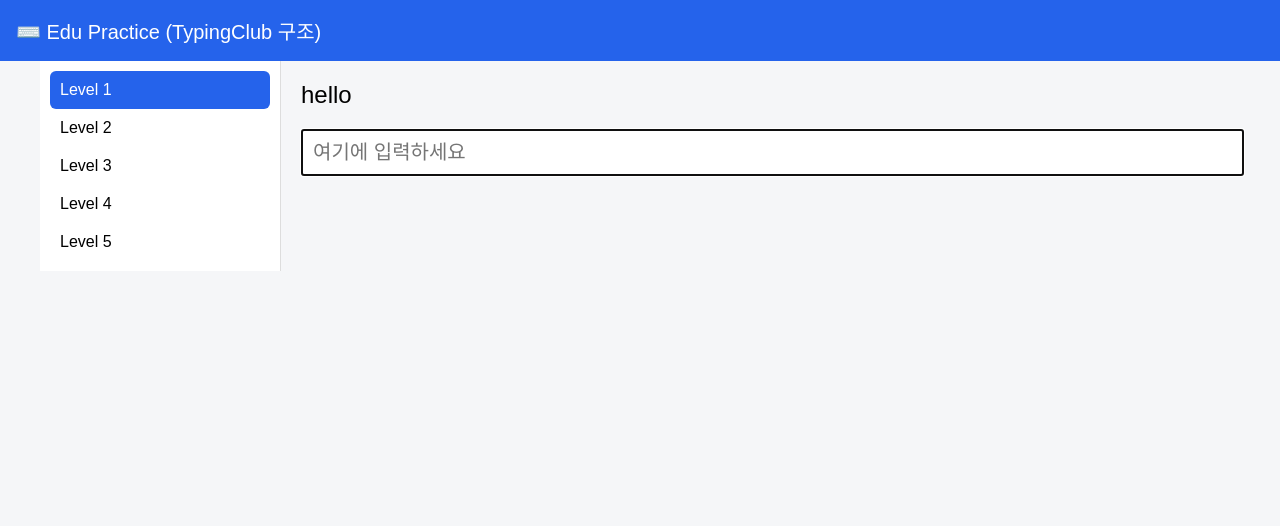
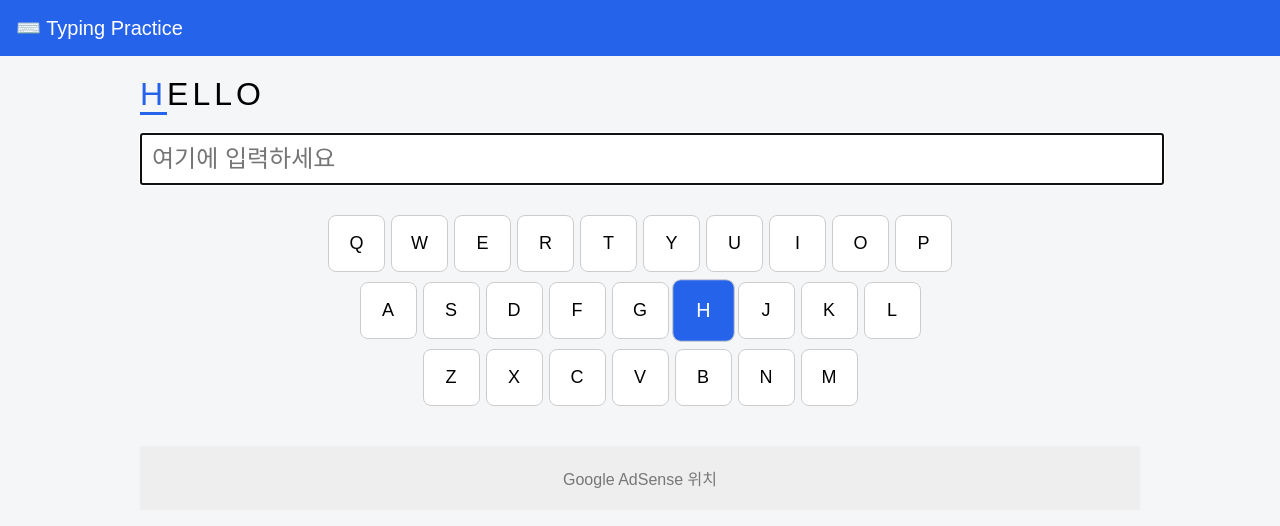
Before and after one commit to amy82/amy82.gihub.io, a plain HTML site: page keyboard.html in a window 1280 px wide. Drawn offline with Linux system fonts and the light colour scheme.

Commit message:
Update keyboard.html

```diff
--- a/keyboard.html
+++ b/keyboard.html
@@ -2,12 +2,12 @@
 <html lang="ko">
 <head>
 <meta charset="UTF-8">
-    <title>Edu Practice</title>
+<title>Typing Practice</title>
 <style>
 body {
     margin: 0;
     font-family: Arial, sans-serif;
-            background: #f5f6f8;
+    background: #f4f6f8;
 }
 
 header {
@@ -18,149 +18,155 @@
 }
 
 .container {
-            display: flex;
-            max-width: 1200px;
+    max-width: 1000px;
     margin: 0 auto;
-        }
-
-        /* 좌측 단계 목록 */
-        .sidebar {
-            width: 220px;
-            background: #ffffff;
-            border-right: 1px solid #ddd;
-            padding: 10px;
-        }
-
-        .level {
-            padding: 10px;
-            cursor: pointer;
-            border-radius: 6px;
-        }
-
-        .level:hover {
-            background: #e0e7ff;
-        }
-
-        .level.active {
-            background: #2563eb;
-            color: white;
-        }
-
-        /* 메인 콘텐츠 */
-        .main {
-            flex: 1;
     padding: 20px;
 }
 
-        .question {
-            font-size: 24px;
+/* 따라칠 문장 */
+.target-text {
+    font-size: 32px;
+    letter-spacing: 4px;
     margin-bottom: 20px;
 }
 
-        input[type="text"] {
-            width: 100%;
-            font-size: 20px;
-            padding: 10px;
+.target-text span.active {
+    color: #2563eb;
+    border-bottom: 3px solid #2563eb;
 }
 
-        .result {
-            margin-top: 15px;
+/* 입력창 */
+input {
+    width: 100%;
+    font-size: 24px;
+    padding: 10px;
+    margin-bottom: 30px;
+}
+
+/* 키보드 */
+.keyboard {
+    display: flex;
+    flex-direction: column;
+    gap: 10px;
+    align-items: center;
+}
+
+.key-row {
+    display: flex;
+    gap: 6px;
+}
+
+.key {
+    width: 55px;
+    height: 55px;
+    border-radius: 8px;
+    background: #fff;
+    border: 1px solid #ccc;
+    display: flex;
+    align-items: center;
+    justify-content: center;
     font-size: 18px;
 }
 
-        .hidden {
-            display: none;
+.key.active {
+    background: #2563eb;
+    color: white;
+    transform: scale(1.1);
 }
 
-        /* 광고 영역 */
+/* 광고 */
 .ad {
-            margin-top: 30px;
+    margin-top: 40px;
+    background: #eee;
     padding: 20px;
-            background: #eee;
     text-align: center;
-            color: #666;
-            font-size: 14px;
+    color: #777;
 }
 </style>
 </head>
 <body>
 
-<header>
-    ⌨️ Edu Practice (TypingClub 구조)
-</header>
+<header>⌨️ Typing Practice</header>
 
 <div class="container">
 
-    <!-- 단계 목록 -->
-    <div class="sidebar" id="levelList"></div>
+    <!-- 따라칠 문장 -->
+    <div class="target-text" id="targetText"></div>
 
-    <!-- 메인 -->
-    <div class="main">
-        <div class="question" id="questionText"></div>
-        <input type="text" id="userInput" placeholder="여기에 입력하세요">
-        <div class="result hidden" id="resultText"></div>
+    <!-- 입력 -->
+    <input type="text" id="input" autofocus placeholder="여기에 입력하세요">
 
-        <!-- 결과 후 광고 -->
-        <div class="ad hidden" id="adArea">
-            광고 영역 (Google AdSense 위치)
-        </div>
-    </div>
+    <!-- 키보드 -->
+    <div class="keyboard" id="keyboard"></div>
+
+    <!-- 광고 -->
+    <div class="ad">Google AdSense 위치</div>
 
 </div>
 
 <script>
-    // ====== 데이터 ======
-    const levels = [
-        "hello",
-        "javascript",
-        "education",
-        "practice makes perfect",
-        "typing club style"
+const sentence = "HELLO";
+let index = 0;
+
+const targetText = document.getElementById("targetText");
+const input = document.getElementById("input");
+const keyboard = document.getElementById("keyboard");
+
+// 키보드 레이아웃
+const layout = [
+    ["Q","W","E","R","T","Y","U","I","O","P"],
+    ["A","S","D","F","G","H","J","K","L"],
+    ["Z","X","C","V","B","N","M"]
 ];
 
-    let currentLevel = 0;
-
-    const levelList = document.getElementById("levelList");
-    const questionText = document.getElementById("questionText");
-    const userInput = document.getElementById("userInput");
-    const resultText = document.getElementById("resultText");
-    const adArea = document.getElementById("adArea");
-
-    // ====== 단계 목록 생성 ======
-    function renderLevels() {
-        levelList.innerHTML = "";
-        levels.forEach((_, index) => {
-            const div = document.createElement("div");
-            div.className = "level" + (index === currentLevel ? " active" : "");
-            div.innerText = "Level " + (index + 1);
-            div.onclick = () => loadLevel(index);
-            levelList.appendChild(div);
+// ====== 문장 렌더 ======
+function renderText() {
+    targetText.innerHTML = "";
+    [...sentence].forEach((ch, i) => {
+        const span = document.createElement("span");
+        span.innerText = ch;
+        if (i === index) span.classList.add("active");
+        targetText.appendChild(span);
     });
 }
 
-    // ====== 단계 로드 ======
-    function loadLevel(index) {
-        currentLevel = index;
-        questionText.innerText = levels[index];
-        userInput.value = "";
-        resultText.classList.add("hidden");
-        adArea.classList.add("hidden");
-        renderLevels();
-        userInput.focus();
+// ====== 키보드 렌더 ======
+function renderKeyboard(activeKey = "") {
+    keyboard.innerHTML = "";
+    layout.forEach(row => {
+        const rowDiv = document.createElement("div");
+        rowDiv.className = "key-row";
+        row.forEach(key => {
+            const keyDiv = document.createElement("div");
+            keyDiv.className = "key";
+            keyDiv.innerText = key;
+            if (key === activeKey) keyDiv.classList.add("active");
+            rowDiv.appendChild(keyDiv);
+        });
+        keyboard.appendChild(rowDiv);
+    });
 }
 
-    // ====== 입력 체크 ======
-    userInput.addEventListener("input", () => {
-        if (userInput.value === levels[currentLevel]) {
-            resultText.innerText = "✅ 성공! 다음 단계로 가세요.";
-            resultText.classList.remove("hidden");
-            adArea.classList.remove("hidden");
+// ====== 입력 처리 ======
+input.addEventListener("input", () => {
+    const value = input.value.toUpperCase();
+
+    if (value[index] === sentence[index]) {
+        index++;
+        renderText();
     }
+
+    if (index >= sentence.length) {
+        alert("완료!");
+        input.disabled = true;
+    }
+
+    renderKeyboard(sentence[index]);
 });
 
 // 초기화
-    renderLevels();
-    loadLevel(0);
+renderText();
+renderKeyboard(sentence[0]);
 </script>
 
 </body>
```
Lines whose indentation alone changed are shown as unchanged.
